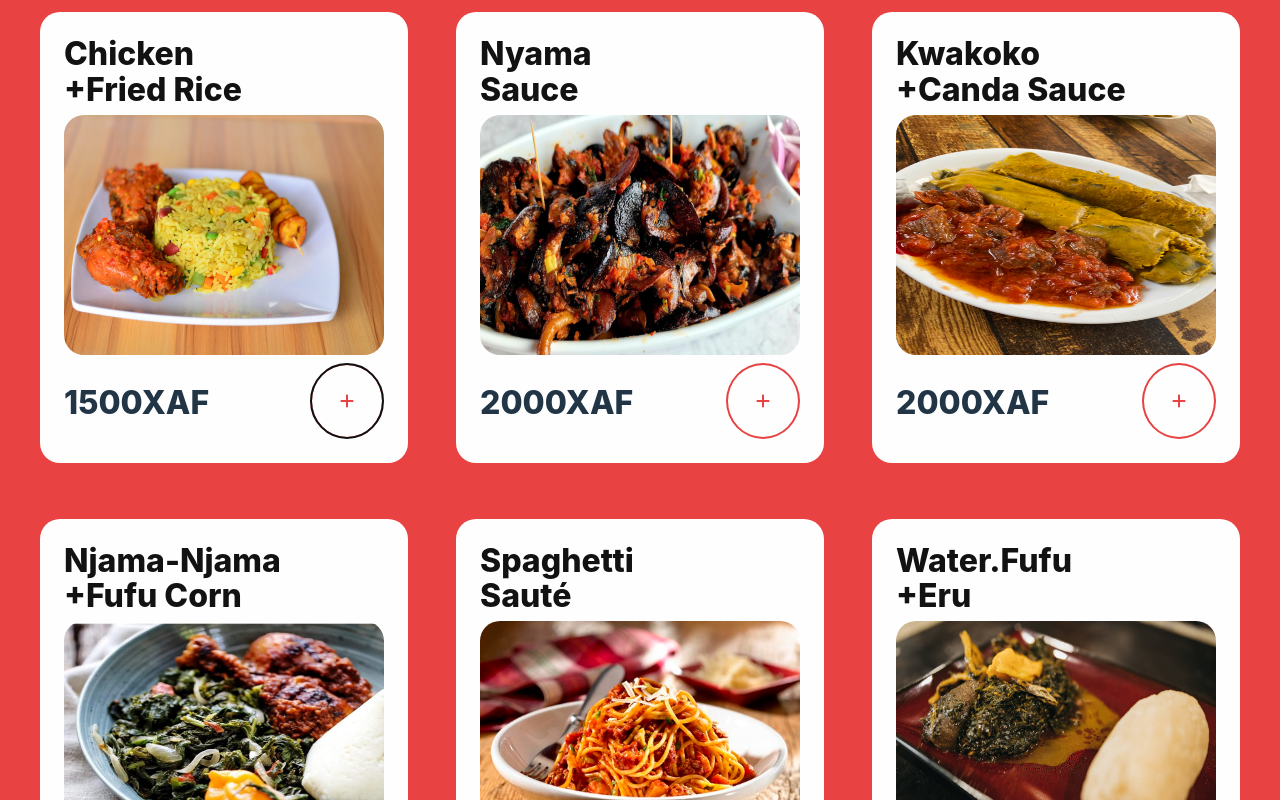
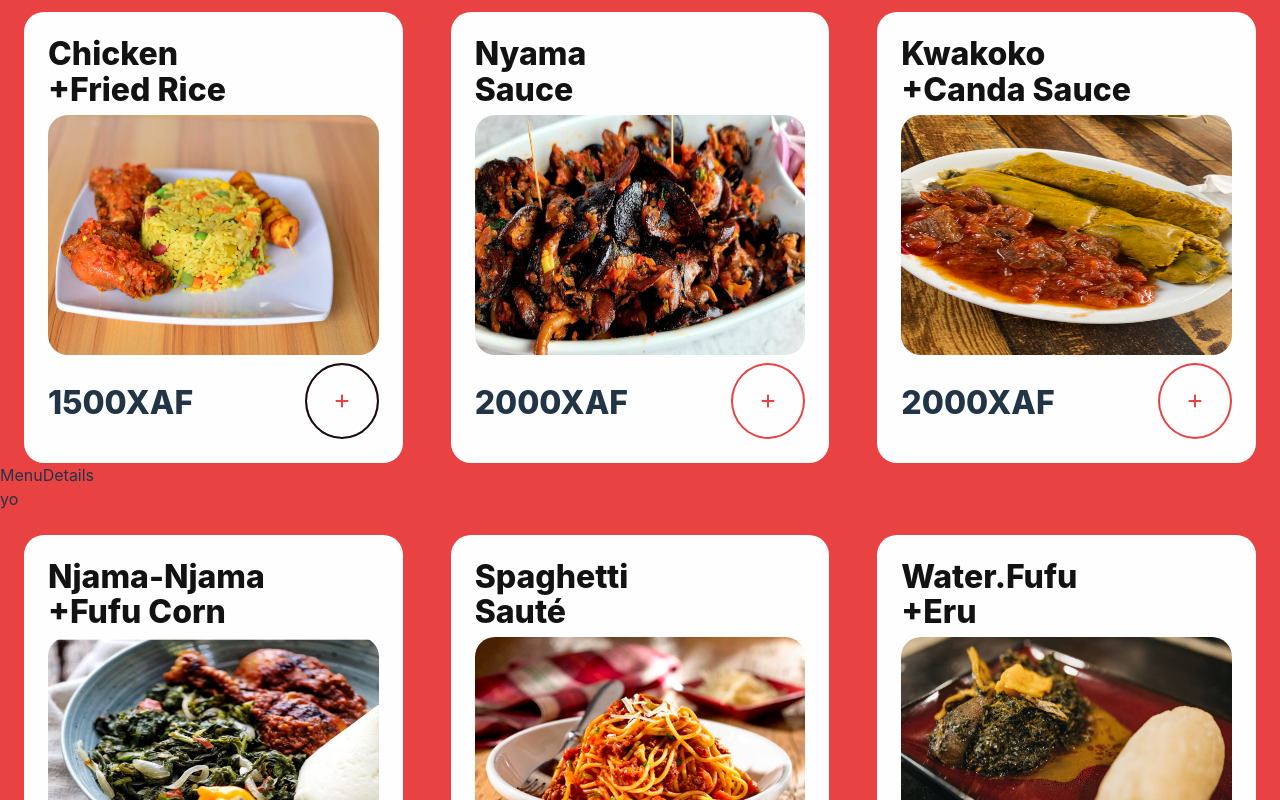
Before and after one commit to Ambe-Mbong-Nwi/Restaurant-school, a React (Vite) app: page / in a window 1280 px wide. Both pictures are taken after a click on the button 347 px from the left and 1930 px from the top of the page. Shown: the part 1530-2330 px from the top of the page. Built offline with nearby package versions, Linux system fonts and the light colour scheme; a web font is replaced by a local one.

Commit message:
new commit

```diff
--- a/package.json
+++ b/package.json
@@ -19,7 +19,8 @@
     "npm": "^9.6.7",
     "react": "^18.2.0",
     "react-dom": "^18.2.0",
-    "react-leaflet": "^4.2.1"
+    "react-leaflet": "^4.2.1",
+    "react-router-dom": "^6.12.1"
   },
   "devDependencies": {
     "@types/leaflet": "^1.9.3",
--- /dev/null
+++ b/src/Components/Home/Data.ts
@@ -0,0 +1,16 @@
+import burger1 from  "../../../public/assets/fried_rice.jpg"
+import burger2 from  "../../../public/assets/nyama.jpg"
+import burger3  from "../../../public/assets/Kwakoko.jpg"
+import burger4  from "../../../public/assets/njamanjama.jpg"
+import burger5  from "../../../public/assets/spaghetti.jpg"
+import burger6  from "../../../public/assets/eru and fufu.jpg"
+
+// define the objects for the various dishes
+export const Data =[
+    { src:burger1,name:"Chicken",name1:"+Fried Rice", price:"1500XAF" },
+    { src:burger2,name:"Nyama",name1:"Sauce",price:"2000XAF"},
+    { src:burger3,name:"Kwakoko",name1:"+Canda Sauce",price:"2000XAF"},
+    { src:burger4, name:"Njama-Njama",name1:"+Fufu Corn", price:"1500XAF" },
+    { src:burger5, name:"Spaghetti", name1:"Sauté", price:"1000XAF"},
+    { src:burger6, name:"Water.Fufu",name1:"+Eru ", price:"2000XAF" }
+]
--- a/src/Components/Home/Home.css
+++ b/src/Components/Home/Home.css
@@ -13,4 +13,8 @@
         height: 3em;
         margin: 5px 2.5em;
     }
+    /* .map{
+        display: grid;
+        grid-template-columns: auto auto auto ;
+      } */
 }
--- /dev/null
+++ b/src/Components/Home/MenuDetails.tsx
@@ -0,0 +1,17 @@
+import React from 'react'
+import Seller from './Seller'
+
+
+const MenuDetails = () => {
+  return (
+    <main>
+        MenuDetails
+        {/* <div>{Data.name1}</div>
+        <div>{Data.name }</div> */}
+        <div>yo</div>
+
+    </main>
+  )
+}
+
+export default MenuDetails
--- a/src/Components/Home/Seller.tsx
+++ b/src/Components/Home/Seller.tsx
@@ -1,16 +1,15 @@
 import React from 'react'
+import { useState } from 'react'
 import { FontAwesomeIcon } from '@fortawesome/react-fontawesome'
 import {faPlus } from '@fortawesome/free-solid-svg-icons'
 import "./Home.css"
-import burger1 from  "../../../public/assets/fried_rice.jpg"
-import burger2 from  "../../../public/assets/nyama.jpg"
-import burger3  from "../../../public/assets/Kwakoko.jpg"
-import burger4  from "../../../public/assets/njamanjama.jpg"
-import burger5  from "../../../public/assets/spaghetti.jpg"
-import burger6  from "../../../public/assets/eru and fufu.jpg"
-import burgerA from "/assets/image_product_02.jpg"
-import burgerB from "/assets/image_product_03.jpg"
-// the menu button
+// import the reactc router dom
+import ReactDOM from 'react-dom'
+import { BrowserRouter,  Routes,Route,Link} from "react-router-dom";
+// import the data
+import {Data} from  "./Data"
+import MenuDetails from './MenuDetails'
+// the menu button component
 export const MenuBtn=(props:any)=>{
     return(
         <main className="btn"  >
@@ -23,12 +22,23 @@ export const MenuBtn=(props:any)=>{
         </main>
     )
 }
-
+// onClick={choosenMenu}
 // BUilding the components for the diffferent menu elements and receiveing props through iit
 const Menu=(props:any)=>{
+             // keep track of the menu
+             const [menu, setMenu] = useState(null);
+             const choosenMenu=(data:any)=>{
+                 setMenu(data)
+                 console.log('====================================');
+                 console.log(data);
+                 console.log('====================================');
+                 alert("yo bruh")
+             }
     return(
-        <main className="menu pb-[1.5em] ">
-            <section className="maini-menu-div bg-[#FEFEFE] rounded-[20px] mx-[1.5em] p-[1.5em] ">
+        <main className="menu pb-[1.5em]  " >
+            <section  onClick={choosenMenu}
+            className="maini-menu-div bg-[#FEFEFE] cursor-pointer
+            rounded-[20px] mx-[1.5em] p-[1.5em] ">
                 {/* <p className="menu-type font-[400] text-[black] "> {props.type} </p> */}
                 <h1 className="menu-name text-[2em] font-[800] text-[#121212] ">{props.name} </h1>
                 <h1 className="menu-nam text-[2em] font-[800] text-[#121212]">{props.name1} </h1>
@@ -48,77 +58,30 @@ const Menu=(props:any)=>{
                 </article>
                 </section>
             </section>
+            {menu && (
+            <MenuDetails />
+            )}
         </main>
     )
 }
-// building the component of the cards for the menu section
-const Menu1=(props:any)=>{
-    return(
-        <main className="menu pb-[1.5em] "  >
-            {/* pass the background image a props  */}
-            <section className="maini-menu-div rounded-[20px] mx-[1.5em] p-[1.5em]  "
-                style={  {
-                    backgroundImage: `url(${props.backgroundImage})`,
-                    backgroundSize: "cover",
-                    backgroundPosition: "center",
-                    backgroundRepeat: "no-repeat"
-            }}
-
-                  >
-                <p className="menu-type font-[400] text-[white] "> {props.type} </p>
-                <h1 className="menu-name text-[2em] font-[800] text-[white]   ">{props.name} </h1>
-                <h1 className="menu-nam text-[2em] font-[800] text-[white] ">{props.name1} </h1>
-                <section className="menu-bottom flex justify-between" style={props.style} >
-
-                <article className="menu-left text-[white]  ">
-                <p className="menu-price text-[2em] font-[800]"> {props.price} </p>
-                <p className="menu-specs text-[15px] mt-[-0.15em] "> {props.specs} </p>
-                </article>
-
-                <article className="menu-right">
-                    <MenuBtn  style={{background:"transparent"} } />
-                </article>
-                </section>
-            </section>
-        </main>
-    )
-}
-
-const Seller = () => {
+const Seller = (props:any) => {
+                 // keep track of the menu
   return (
     <div>
     <main className=' Seller Hero-main pb-[2em] overflow-hidden lg:pt-[15em] '>
     <h1 className="sellers text-[#F4E6C0]  font-['Rakkas'] text-center  pb-[1em]
     lg:text-[4em] ">Today's Menu</h1>
-    <section className="menus-seller">
-        <article className="seller-div-1 lg:flex lg:mx-[1em] lg:justify-betwwen lg:mb-[2em]  ">
-            <div className="lg:flex-[33%] ">
-        <Menu   type="BEEF" name="Chicken "
-        src={burger1} name1="+Fried Rice" price="1500XAF" />
-        </div>
-        <div className="lg:flex-[33%]  ">
-        <Menu type="BEEF" name="Nyama" src={burger2} name1="Sauce"
-         price="2000XAF"  />
-         </div>
-          <div className="lg:flex-[33%]  ">
-        <Menu   type="BEEF" name="Kwakoko"
-        src={burger3} name1="+Canda Sauce" price="2000XAF" />
-        </div>
-        </article>
-        <article className="seller-div-1 lg:flex lg:mx-[1em] lg:justify-betwwen lg:mb-[2em]  ">
-            <div className="lg:flex-[33%] ">
-        <Menu   type="BEEF" name="Njama-Njama "
-        src={burger4} name1="+Fufu Corn" price="1500XAF" />
-        </div>
-        <div className="lg:flex-[33%]  ">
-        <Menu type="BEEF" name="Spaghetti" src={burger5} name1="Sauté"
-         price="1000XAF"  />
-         </div>
-          <div className="lg:flex-[33%]  ">
-        <Menu   type="BEEF" name="Water.Fufu"
-        src={burger6} name1="+Eru" price="2000XAF" />
-        </div>
-        </article>
+    <section>
+        <section className="map lg:grid lg:grid-cols-3" >
+               {Data.map((data,index)=>{const{ src,name,name1,price}=data;
+            return(
+                <section  className='menus ' key={index}>
+                    <div>
+                  <Menu  name={name} src={src} name1={name1}  price={price} />
+                  </div>
+                </section>
+            )    }   )    }
+            </section>
     </section>
     </main>
     <svg className='bg-[#F5E7C1] mt-[-1px] ' xmlns="http://www.w3.org/2000/svg" viewBox="0 0 1440 319"><path fill="#e84242" fill-opacity="1" d="M0,160L60,160C120,160,240,160,360,176C480,192,600,224,720,208C840,192,960,128,1080,117.3C1200,107,1320,149,1380,170.7L1440,192L1440,0L1380,0C1320,0,1200,0,1080,0C960,0,840,0,720,0C600,0,480,0,360,0C240,0,120,0,60,0L0,0Z"></path></svg>
--- a/src/Components/Shared/Navbar.tsx
+++ b/src/Components/Shared/Navbar.tsx
@@ -27,10 +27,10 @@ const Navbar = () => {
           </article>
           <article className="navlinks flex  flex-[70%]
            justify-evenly  pt-[1em] text-[black] font-900  ">
-          <div className="navlink">HOME</div>
-          <div className="navlink">BLOG</div>
-          <div className="navlink">BLOG</div>
-          <div className="navlink">SHOP</div>
+          <div className="navlink cursor-pointer ">HOME</div>
+          <div className="navlink cursor-pointer">BLOG</div>
+          <div className="navlink cursor-pointer">BLOG</div>
+          <div className="navlink cursor-pointer">SHOP</div>
           </article>
         </div>
         <div className="right flex-[50%] flex justify-end ">
```
Also changed, not shown: 1 other file (tests, documents, lock files or other folders).
